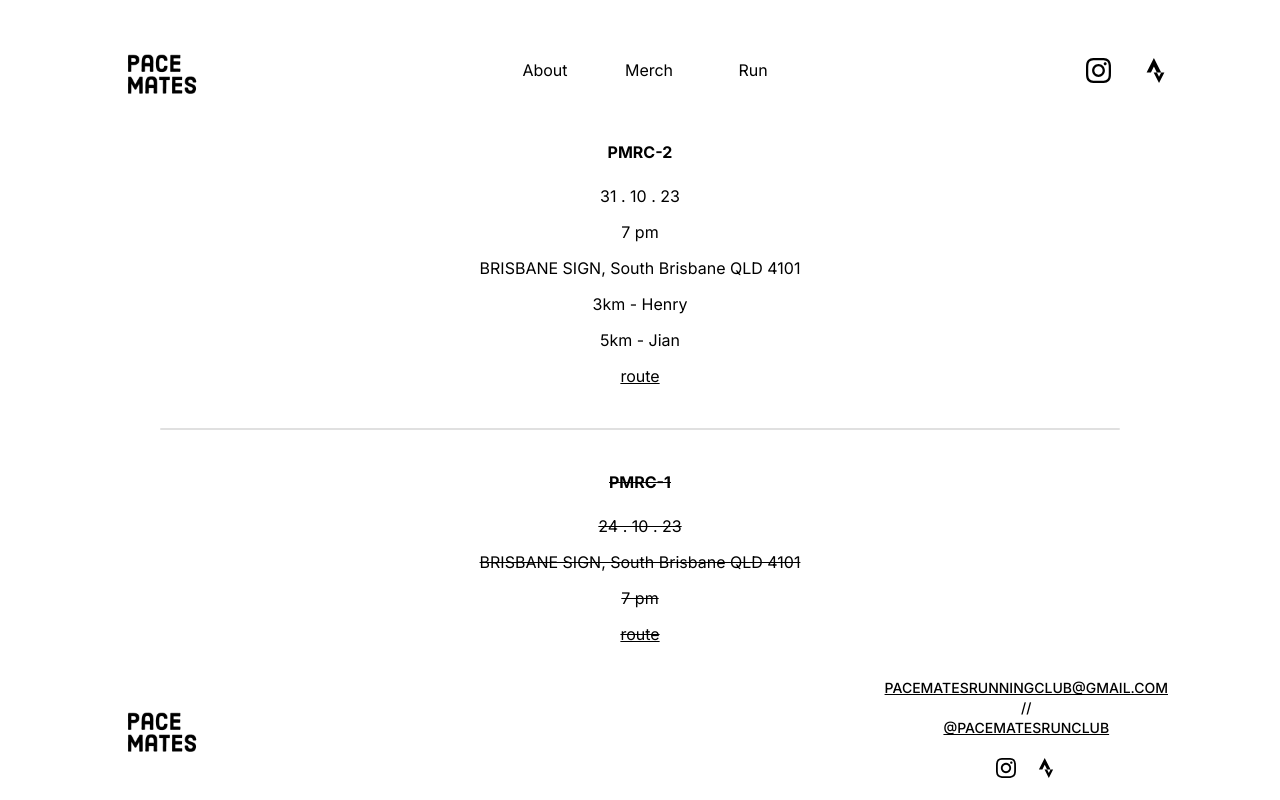
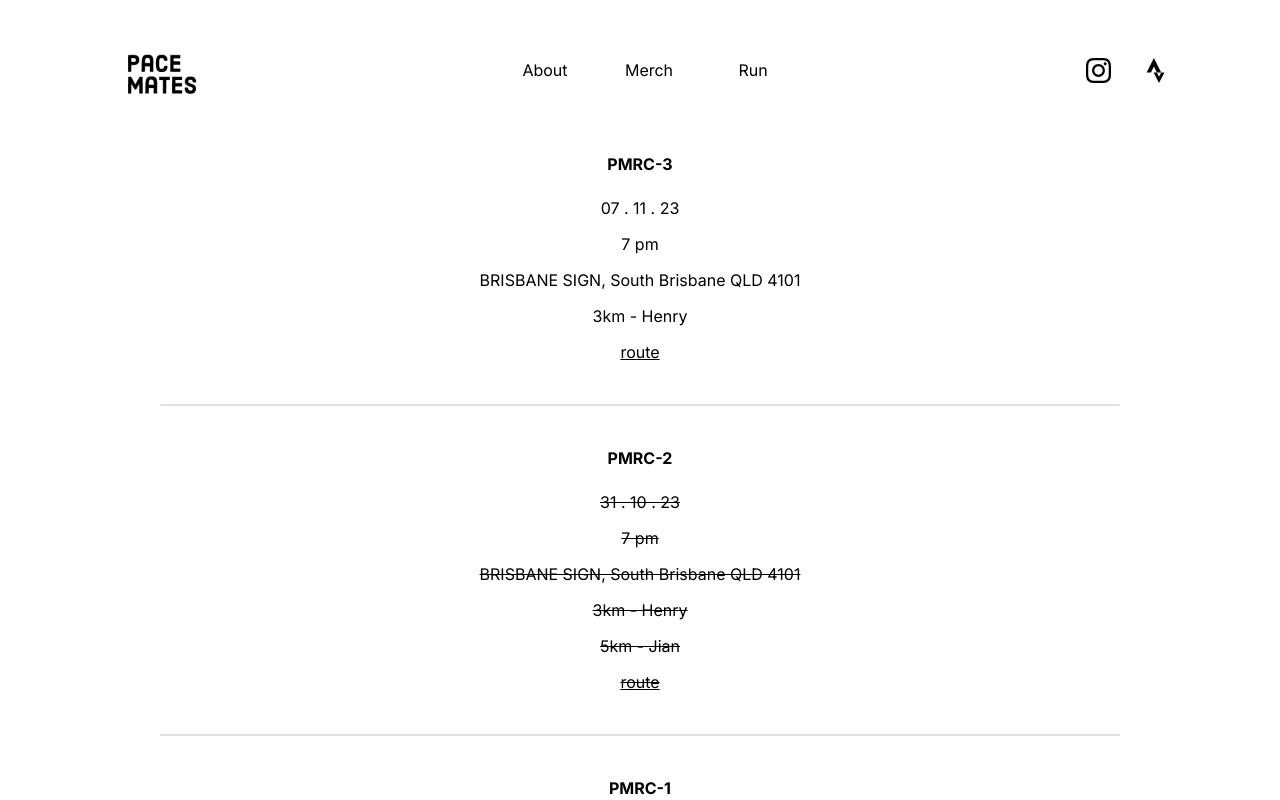
Before and after one commit to leejyang00/run-club, a Next.js app: page / in a window 1280 px wide. Shown: the top 800 px of the page. Built offline with nearby package versions, Linux system fonts and the light colour scheme.

Commit message:
PCE-8: pmrc 3 new run

```diff
--- /dev/null
+++ b/src/app/components/DividerLine.tsx
@@ -0,0 +1,19 @@
+import { Divider } from "@mui/material";
+
+const DividerLine: React.FC = () => {
+  return (
+    <div id="divider" className="flex justify-center items-center w-full py-10">
+      <Divider
+        variant="middle"
+        sx={{
+          width: "75%",
+          bgColor: "#000000",
+          borderBottomWidth: 2,
+          borderRadius: "10px",
+        }}
+      />
+    </div>
+  );
+};
+
+export default DividerLine;
--- a/src/app/components/centre.tsx
+++ b/src/app/components/centre.tsx
@@ -1,11 +1,33 @@
-import { Divider } from "@mui/material";
+import DividerLine from "./DividerLine";
 
 const Centre: React.FC = () => {
   return (
-    <div className="flex flex-col flex-grow items-center justify-center">
+    <div className="flex flex-col flex-grow items-center justify-center pb-6 pt-3">
+      <div className="text-sm sm:text-base space-y-5 flex flex-col justify-center items-center text-center">
+        <div className="font-bold">PMRC-3</div>
+        <div className="space-y-3">
+          <div>07 . 11 . 23</div>
+          <div>7 pm</div>
+          <div>BRISBANE SIGN, South Brisbane QLD 4101</div>
+          <div>3km - Henry</div>
+          <div>
+            <a
+              href="https://www.mapmyrun.com/routes/view/5789592190/"
+              target="_blank"
+            >
+              <p className="underline hover:text-gray-500 duration-200">
+                route
+              </p>
+            </a>
+          </div>
+        </div>
+      </div>
+
+      <DividerLine />
+
       <div className="text-sm sm:text-base space-y-5 flex flex-col justify-center items-center text-center">
         <div className="font-bold">PMRC-2</div>
-        <div className="space-y-3">
+        <div className="space-y-3 line-through">
           <div>31 . 10 . 23</div>
           <div>7 pm</div>
           <div>BRISBANE SIGN, South Brisbane QLD 4101</div>
@@ -24,23 +46,10 @@ const Centre: React.FC = () => {
         </div>
       </div>
 
-      <div
-        id="divider"
-        className="flex justify-center items-center w-full py-10"
-      >
-        <Divider
-          variant="middle"
-          sx={{
-            width: "75%",
-            bgColor: "#000000",
-            borderBottomWidth: 2,
-            borderRadius: "10px",
-          }}
-        />
-      </div>
+      <DividerLine />
 
       <div className="text-sm sm:text-base space-y-5 flex flex-col justify-center items-center text-center">
-        <p className="font-bold line-through">PMRC-1</p>
+        <p className="font-bold">PMRC-1</p>
         <div className="space-y-3 line-through">
           <p>24 . 10 . 23</p>
           <p>BRISBANE SIGN, South Brisbane QLD 4101</p>
```
